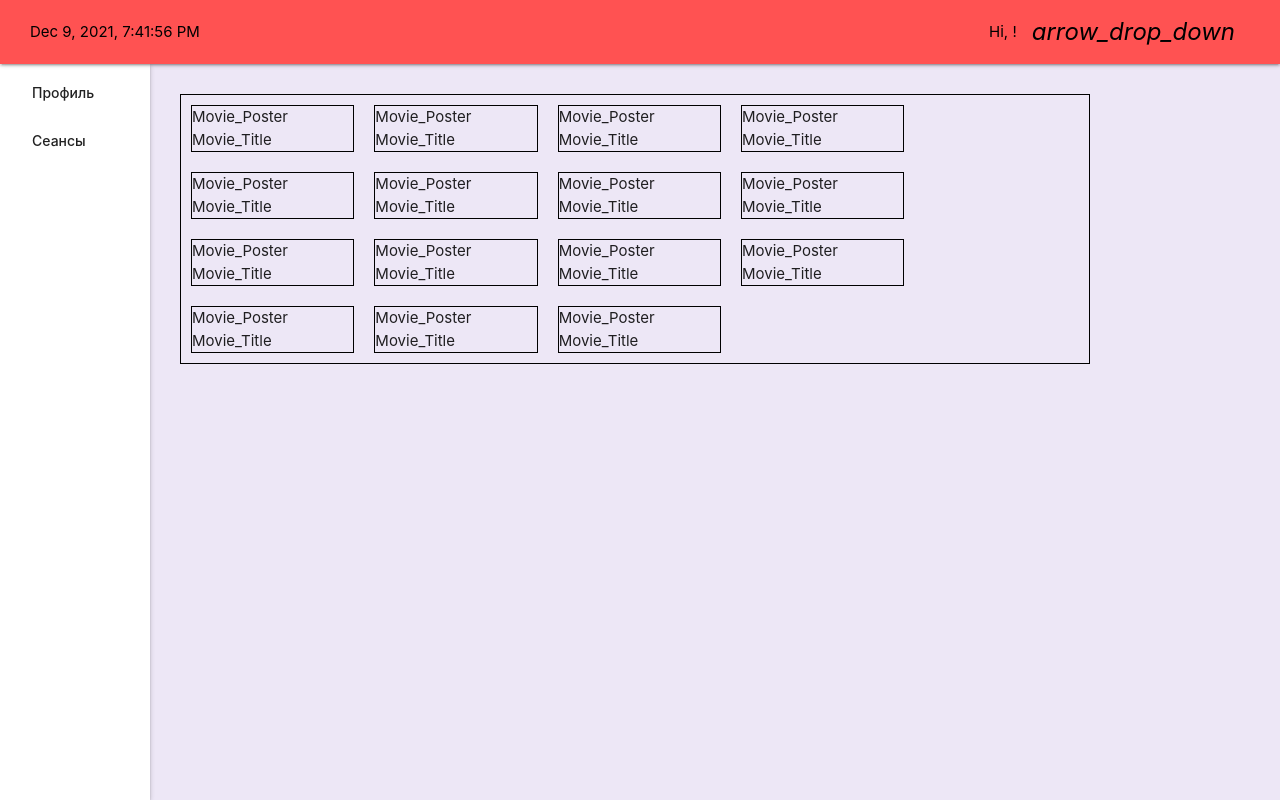
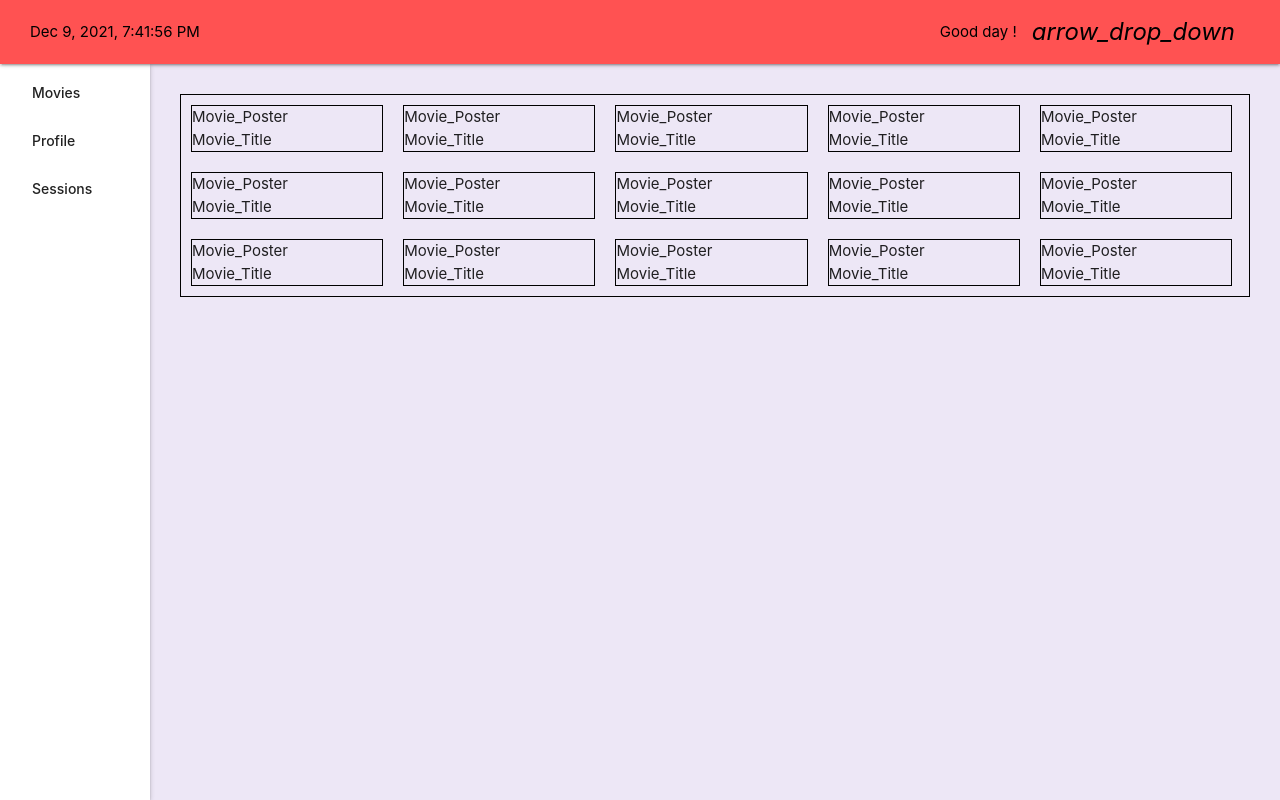
Before and after one commit to 29907ilya/MTProject, a Vue app: page / in a window 1280 px wide. Built offline with nearby package versions, Linux system fonts and the light colour scheme; no server answers; the database is empty; the HTML template or start-up script is replaced by a standard one.

Commit message:
added loader

```diff
--- a/src/assets/index.css
+++ b/src/assets/index.css
@@ -165,5 +165,4 @@
   flex-wrap: wrap;
   border: #000 solid 1px;
   width: auto;
-  margin-right: 15%;
 }
--- /dev/null
+++ b/src/components/app/Loader.vue
@@ -0,0 +1,26 @@
+<template>
+  <div class="app-loader">
+    <div class="preloader-wrapper active">
+    <div class="spinner-layer" :class="color">
+      <div class="circle-clipper left">
+        <div class="circle"></div>
+      </div><div class="gap-patch">
+        <div class="circle"></div>
+      </div><div class="circle-clipper right">
+        <div class="circle"></div>
+      </div>
+    </div>
+  </div>
+  </div>
+</template>
+<script>
+export default {
+  setup () {},
+  computed: {
+    color () {
+      const colors = ['spinner-red-only', 'spinner-blue-only', 'spinner-green-only']
+      return colors[Math.floor(Math.random() * 3)]
+    }
+  }
+}
+</script>
--- a/src/components/app/Navbar.vue
+++ b/src/components/app/Navbar.vue
@@ -29,20 +29,20 @@
             data-target="dropdown"
             ref="dropdown"
           >
-            Hi, {{name}}!
+            Good day {{name}}!
             <i class="material-icons right">arrow_drop_down</i>
           </a>
 
           <ul id="dropdown" class="dropdown-content">
             <li>
               <router-link to="/profile" class="black-text">
-                <i class="material-icons">account_circle</i>Профиль
+                <i class="material-icons">account_circle</i>Profile
               </router-link>
             </li>
             <li class="divider" tabindex="-1"></li>
             <li>
               <a href="#" class="black-text" @click.prevent="logout">
-                <i class="material-icons">assignment_return</i>Выйти
+                <i class="material-icons">assignment_return</i>Log out
               </a>
             </li>
           </ul>
--- a/src/components/app/Sidebar.vue
+++ b/src/components/app/Sidebar.vue
@@ -1,15 +1,19 @@
 <template>
 
   <ul class="sidenav app-sidenav   open" >
-
+      <router-link to="/">
+      <li>
+        <a href="#" class="waves-effect waves-red pointer">Movies</a>
+      </li>
+      </router-link>
       <router-link to="/profile">
       <li>
-        <a href="#" class="waves-effect waves-red pointer">Профиль</a>
+        <a href="#" class="waves-effect waves-red pointer">Profile</a>
       </li>
       </router-link>
       <router-link to="/sessions">
       <li>
-        <a href="#" class="waves-effect waves-red pointer">Сеансы</a>
+        <a href="#" class="waves-effect waves-red pointer">Sessions</a>
       </li>
       </router-link>
     </ul>
--- a/src/layouts/MainLayout.vue
+++ b/src/layouts/MainLayout.vue
@@ -1,5 +1,6 @@
 <template>
   <div class="app-main-layout deep-purple lighten-5">
+
     <navbar />
     <sidebar/>
 
@@ -9,11 +10,9 @@
       </div>
     </main>
 
-    <!-- <div class="fixed-action-btn">
-      <a class="btn-floating btn-large blue" href="#">
-        <i class="large material-icons">add</i>
-      </a>
-    </div> -->
+    <div class="fixed-action-btn">
+
+    </div>
   </div>
 </template>
 
--- a/src/store/info.js
+++ b/src/store/info.js
@@ -20,11 +20,11 @@ export default {
       try {
         const uid = await dispatch('getUid')
         return onValue(ref(getDatabase(), `/users/${uid}/info`), (snapshot) => {
-          const info = (snapshot.val() && snapshot.val()) || 'Anonymous'
+          const info = (snapshot.val() && snapshot.val()) || 'dear'
           console.log(info)
           commit('setName', info)
         }, {
-          onlyOnce: true
+          onlyOnce: false
         })
       } catch (error) { }
     }
--- /dev/null
+++ b/src/store/movies.js
@@ -0,0 +1,3 @@
+export default {
+
+}
--- a/src/views/Home.vue
+++ b/src/views/Home.vue
@@ -1,6 +1,7 @@
 <template>
   <div>
-    <div class="col">
+    <loader v-if="loading"></loader>
+    <div class="col" v-else>
       <div class="movie-container">
         <div class="movie-container__poster">Movie_Poster</div>
         <span>Movie_Title</span>
@@ -66,8 +67,18 @@
 </template>
 
 <script>
+import Loader from '../components/app/Loader.vue'
+
 export default {
-  name: 'home'
+  name: 'home',
+  data () {
+    return {
+      loading: false // <<<<<<<<<<<<<<<<<<<<<<<<================================= ИЗМЕНИТЬ НА TRUE
+    }
+  },
+  components: {
+    Loader
+  }
 }
 </script>
 
```
Also changed, not shown: src/components/app/MovieList.vue (added).
